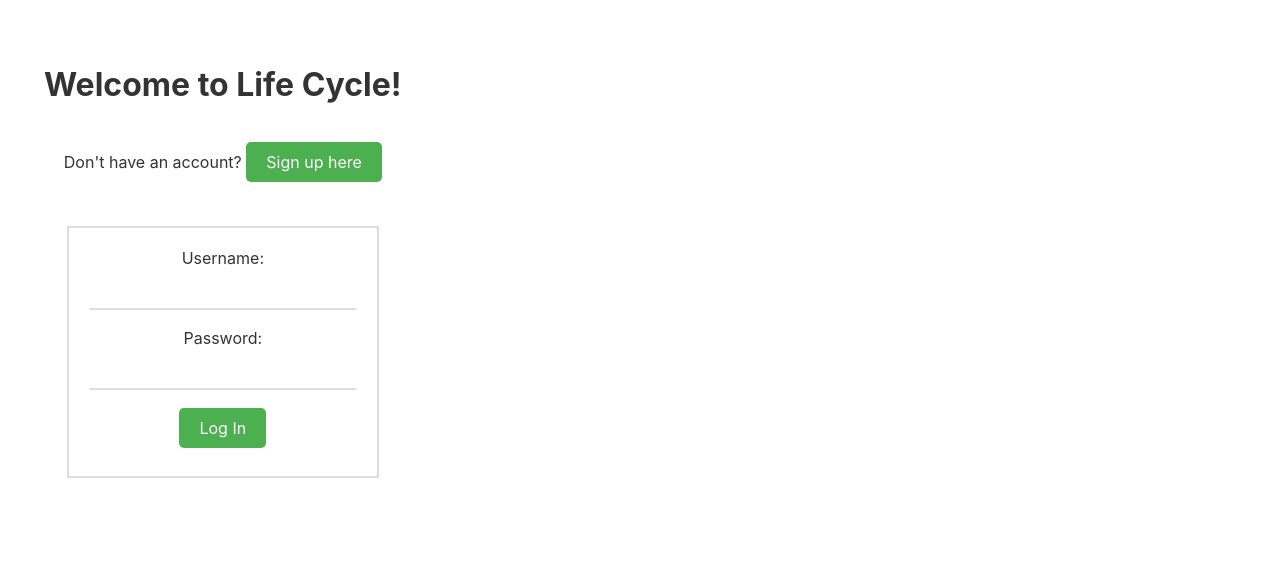
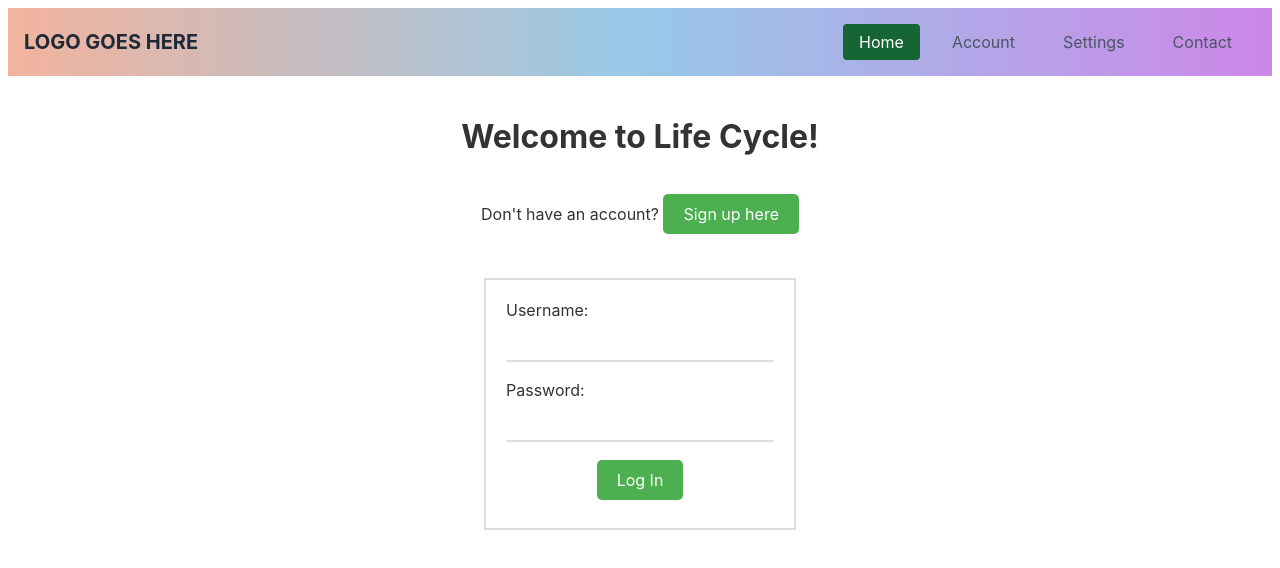
Before and after one commit to wfreemansmith/life-cycle-app, a Svelte app: page / in a window 1280 px wide. Shown: the top 568 px of the page. Built offline with nearby package versions, Linux system fonts and the light colour scheme; no server answers.

Commit message:
added tailwind, some styling to login page

```diff
--- /dev/null
+++ b/postcss.config.cjs
@@ -0,0 +1,6 @@
+module.exports = {
+  plugins: {
+    tailwindcss: {},
+    autoprefixer: {},
+  },
+}
--- a/rollup.config.js
+++ b/rollup.config.js
@@ -5,6 +5,7 @@ import terser from '@rollup/plugin-terser';
 import resolve from '@rollup/plugin-node-resolve';
 import livereload from 'rollup-plugin-livereload';
 import css from 'rollup-plugin-css-only';
+import sveltePreprocess from "svelte-preprocess"
 
 const production = !process.env.ROLLUP_WATCH;
 
@@ -42,7 +43,11 @@ export default {
 			compilerOptions: {
 				// enable run-time checks when not in production
 				dev: !production
-			}
+			},
+			preprocess: sveltePreprocess({
+ 			sourceMap: !production,
+			postcss: true
+}),
 		}),
 		// we'll extract any component CSS out into
 		// a separate file - better for performance
--- a/src/App.svelte
+++ b/src/App.svelte
@@ -1,42 +1,23 @@
 <script>
   import Login from "./components/Login.svelte";
   import Tree from "./components/Tree.svelte";
+  import Nav from "./components/Nav.svelte";
 
   let loggedInUser = null;
   let tree = [
     { id: 1, name: "Birth", detail: "It all starts here", dob: null, menu: null },
   ];
-
   const appLogin = (username, dob) => {
     console.log("loggedInUser: ", username)
     loggedInUser = username
     tree[0].dob = dob
   }
 </script>
-
-<main>
+<div class="page h-screen">
+<Nav />
+<main class="text-center max-w-5xl  flex flex-col content-start items-start justify-center flex-wrap md:max-w-none">
   {#if !loggedInUser}<Login {appLogin} />
   {:else}<Tree {tree} {loggedInUser}/>
   {/if}
-</main>
-
-<style>
-  main {
-    text-align: center;
-    padding: 1em;
-    max-width: 240px;
-    margin: 0 auto;
-    display: flex;
-    flex-direction: column;
-    align-content: flex-start;
-    align-items: flex-end;
-    flex-wrap: wrap;
-    justify-content: center;
-  }
-
-  @media (min-width: 640px) {
-    main {
-      max-width: none;
-    }
-  }
-</style>
+  </main>
+</div>
--- a/src/components/Login.svelte
+++ b/src/components/Login.svelte
@@ -77,8 +77,8 @@
   };
 </script>
 
-<main>
-  <h1>Welcome to Life Cycle!</h1>
+<main class="flex">
+  <h1 class="m-auto px-3 py-5 text-6xl" >Welcome to Life Cycle!</h1>
   <!-- <img src={logo} alt="life-cycle-logo" /> -->
 
   {#if isSignIn}
--- /dev/null
+++ b/src/components/Nav.svelte
@@ -0,0 +1,38 @@
+<script>
+import FaAlignJustify from 'svelte-icons/fa/FaAlignJustify.svelte'
+import {onMount} from "svelte"
+onMount(() => {
+    let toggleBtn = document.querySelector("#navbar-toggle");
+    let collapse = document.querySelector("#navbar-collapse");
+
+toggleBtn.onclick = () => {
+collapse.classList.toggle("hidden");
+collapse.classList.toggle("flex");
+};
+})
+</script>
+<nav class="nav py-2 md:py-4 bg-gradient-to-r from-[#F2B39D] via-[#97C9E8] to-[#CD87E8]">
+    <div class="container px-4 mx-auto md:flex md:items-center">
+
+      <div class="flex justify-between items-center">
+        <a href="#" class="font-bold text-xl text-gray-800">LOGO GOES HERE</a>
+        <button class="icon border hover:bg-gradient-to-r hover:from-[#F2B39D] hover:via-[#97C9E8] hover:to-[#CD87E8] border-solid border-gray-600 px-3 py-1 rounded text-gray-600 opacity-50 hover:opacity-75 md:hidden w-10 h-8" id="navbar-toggle">
+          <FaAlignJustify />
+        </button>
+      </div>
+
+      <div class="hidden md:flex flex-col md:flex-row md:ml-auto mt-3 md:mt-0" id="navbar-collapse">
+        <a href="#" class="hover:bg-gradient-to-r hover:from-[#F2B39D] hover:via-[#97C9E8] hover:to-[#CD87E8] p-2 lg:px-4 md:mx-2 text-white rounded bg-green-800 justify-items-center">Home</a>
+        <a href="#" class="hover:bg-gradient-to-r hover:from-[#F2B39D] hover:via-[#97C9E8] hover:to-[#CD87E8] p-2 lg:px-4 md:mx-2 text-gray-600 rounded hover:bg-[#CD87E8] hover:text-gray-700 transition-colors duration-300">Account</a>
+        <a href="#" class="hover:bg-gradient-to-r hover:from-[#F2B39D] hover:via-[#97C9E8] hover:to-[#CD87E8] p-2 lg:px-4 md:mx-2 text-gray-600 rounded hover:bg-[#CD87E8] hover:text-gray-700 transition-colors duration-300">Settings</a>
+        <a href="#" class="hover:bg-gradient-to-r hover:from-[#F2B39D] hover:via-[#97C9E8] hover:to-[#CD87E8] p-2 lg:px-4 md:mx-2 text-gray-600 rounded hover:bg-[#CD87E8] hover:text-gray-700 transition-colors duration-500">Contact</a>
+      </div>
+    </div>
+  </nav>
+
+<style>
+@tailwind base;
+@tailwind components;
+@tailwind utilities;
+
+</style>
--- /dev/null
+++ b/tailwind.config.cjs
@@ -0,0 +1,17 @@
+/** @type {import('tailwindcss').Config} */
+module.exports = {
+  future: {
+    purgeLayersByDefault: true,
+    removeDeprecatedGapUtilities: true,
+  },
+  content: ['./src/**/*.{html,js,svelte,ts}'],
+  theme: {
+    extend: {},
+  },
+  plugins: [],
+  purge: {
+    content: [
+      "./src/**/*.svelte",
+    ],
+  }
+}
```
Also changed, not shown: package.json (+8 -2 lines), 1 other file (tests, documents, lock files or other folders).
